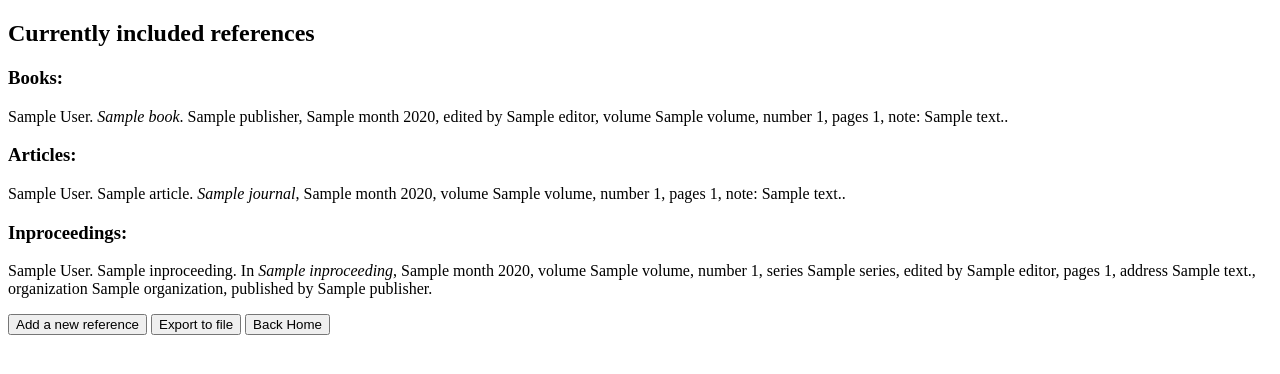
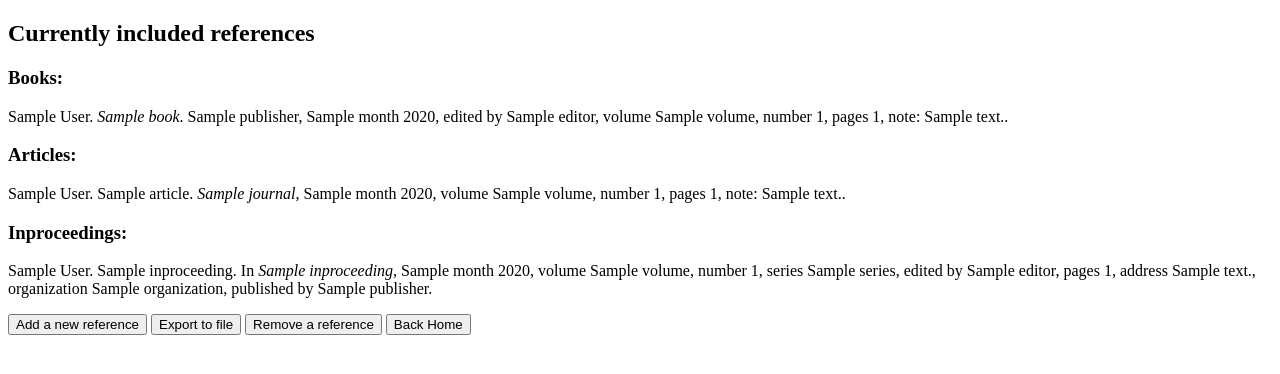
Before and after one commit to KaEerola/IceLime, a Flask app: template src/templates/view_references.html in a window 1280 px wide. Shown: the top 374 px of the page. Run offline with Flask 3, Linux system fonts and the light colour scheme; the template is opened without the code that fills it: most values are stand-ins (such as "Sample title", 1, 10 or a date in 2020).

Commit message:
added a button to remove references

```diff
--- a/src/templates/view_references.html
+++ b/src/templates/view_references.html
@@ -62,6 +62,7 @@ View references
 
 <a href="/add_reference"><button>Add a new reference</button></a>
 <a href="/export"><button>Export to file</button></a>
+<a href="/remove_reference"><button>Remove a reference</button></a>
 <a href="/"><button>Back Home</button></a>
 
 {% endblock %}
```
